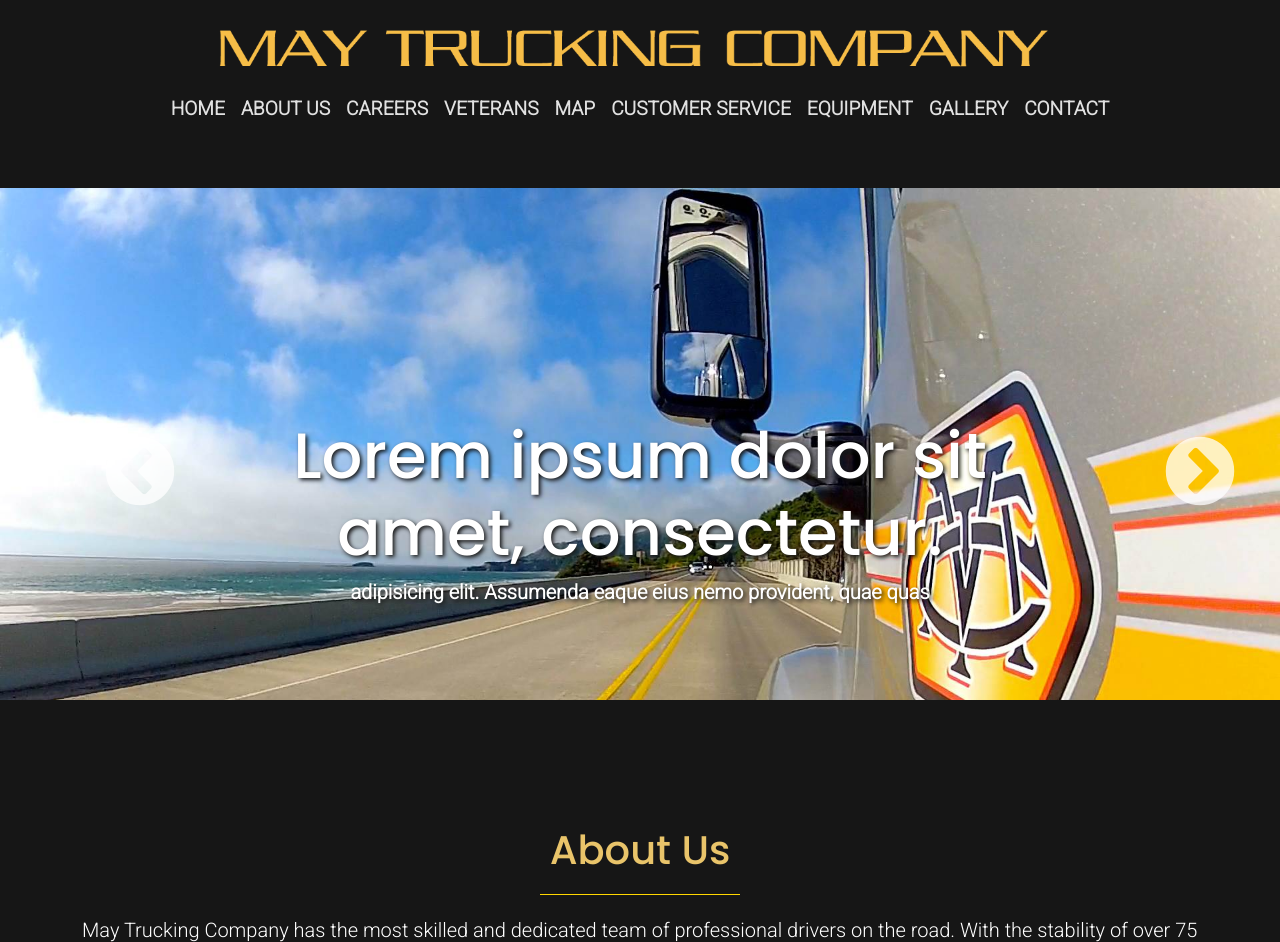
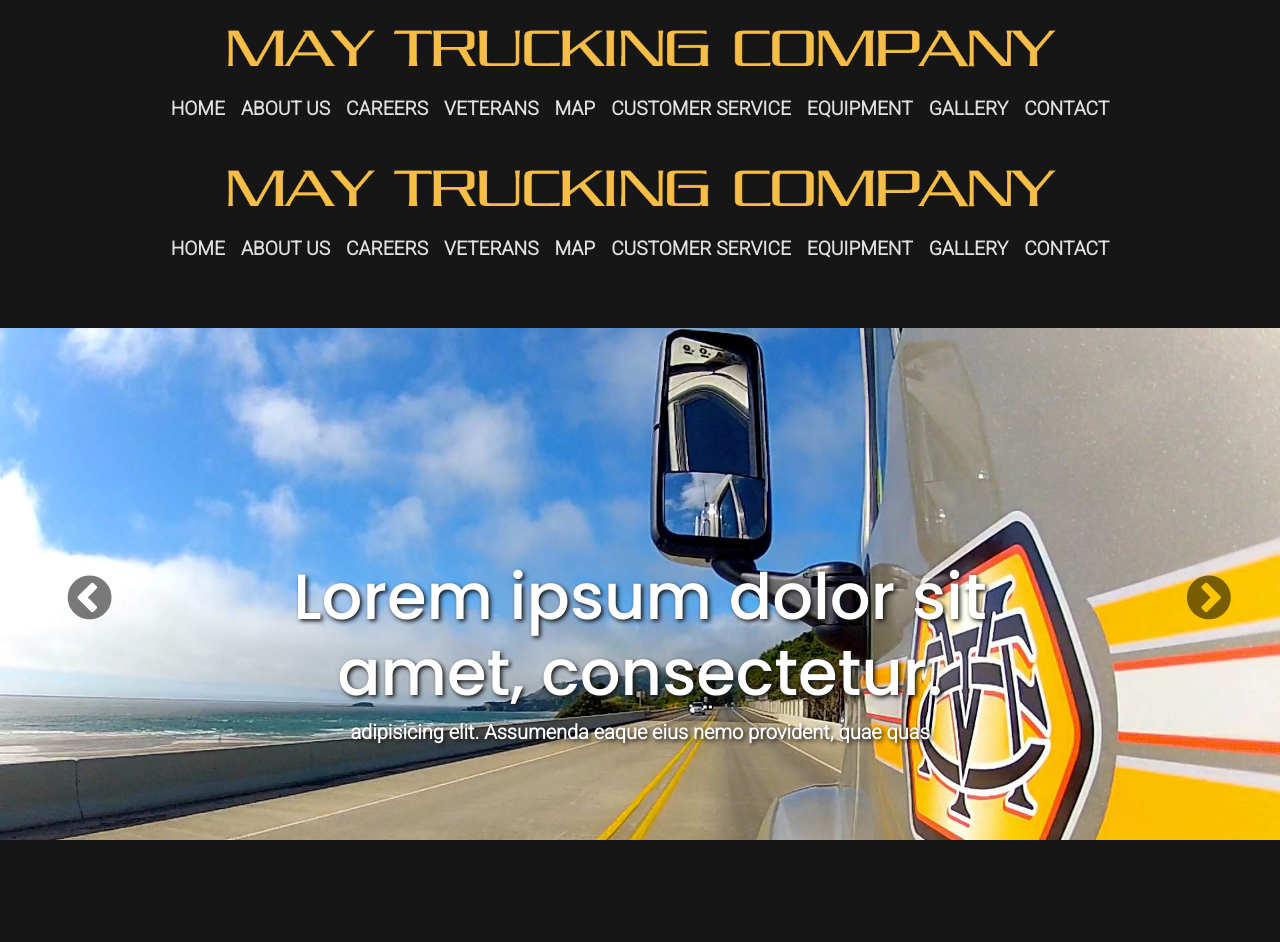
Before and after one commit to neofoxindia/demo-demo, a plain HTML site: page index.html in a window 1280 px wide. Shown: the top 942 px of the page. Drawn offline with Linux system fonts and the light colour scheme; a web font is replaced by a local one.

Commit message:
UI Change

```diff
--- a/css/style.scss
+++ b/css/style.scss
@@ -78,22 +78,18 @@ hr {
         background-image: url("../img/sliders/img3.jpg");
     }
 
-    //img {
-    //    height: 30vw;
-    //    object-fit: cover;
-    //    width: 100%;
-    //
-    //    //&:after {
-    //    //    content: ' ';
-    //    //    display: block;
-    //    //    position: absolute;
-    //    //    left: 0;
-    //    //    right: 0;
-    //    //    top: 0;
-    //    //    bottom: 0;
-    //    //    background: url('../img/gridtile.png') repeat !important;
-    //    //    background-size: 2px 2px;
-    //    //}
+
+    //&:after {
+    //    content: ' ';
+    //    display: block;
+    //    position: absolute;
+    //    left: 0;
+    //    right: 0;
+    //    top: 0;
+    //    bottom: 0;
+    //    background-color: rgba(0, 0, 0, 0.5);
+    //    //background: url('../img/gridtile.png') repeat !important;
+    //    background-size: 2px 2px;
     //}
 
 
@@ -105,18 +101,21 @@ hr {
 
 .slick-prev {
     z-index: 10000;
-    left: 100px !important;
+    left: 5vw !important;
+
     &:before {
-        font-size: 80px !important;
+        color: rgba(0, 0, 0, 0.7);
+        font-size: 4vw !important;
     }
 }
 
 .slick-next {
     z-index: 10000;
-    right:100px !important;
+    right: 6vw !important;
 
     &:before {
-        font-size: 80px !important;
+        color: rgba(0, 0, 0, 0.7);
+        font-size: 4vw !important;
     }
 }
 
--- a/index.html
+++ b/index.html
@@ -13,12 +13,14 @@
 <section class="container">
     <nav class="navbar navbar-expand-lg navbar-dark bg-dark">
         <div class="row d-flex justify-content-center">
-            <a class="navbar-brand col-xl-9 col-12" href="#intro">
+            <a class="navbar-brand col-xl-9 col-12 m-0" href="#intro">
                 <img src="img/logo.png" class="w-100" alt="Logo">
             </a>
-            <button class="navbar-toggler" type="button" data-toggle="collapse" data-target="#navbarNav"
+            <button class="navbar-toggler col-12 text-secondary" type="button" data-toggle="collapse"
+                    data-target="#navbarNav"
                     aria-controls="navbarNav" aria-expanded="false" aria-label="Toggle navigation">
-                <span class="navbar-toggler-icon"></span>
+                <span class="navbar-toggler-icon "></span>
+                <span class="text-secondary p-1">Menu</span>
             </button>
             <div class="collapse navbar-collapse justify-content-center" id="navbarNav">
                 <ul class="navbar-nav">
@@ -51,13 +53,58 @@
                     </li>
                 </ul>
             </div>
-
         </div>
         <!--COVID-19-RESPONSE-BANNER -->
     </nav>
-
 </section>
-<section class="py-5">
+<section class="container">
+    <nav class="navbar navbar-expand-lg navbar-dark bg-dark">
+        <div class="row d-flex justify-content-center">
+            <a class="navbar-brand col-xl-9 col-12 m-0" href="#intro">
+                <img src="img/logo.png" class="w-100" alt="Logo">
+            </a>
+            <button class="navbar-toggler col-12 text-secondary" type="button" data-toggle="collapse"
+                    data-target="#navbarNav"
+                    aria-controls="navbarNav" aria-expanded="false" aria-label="Toggle navigation">
+                <span class="navbar-toggler-icon "></span>
+                <span class="text-secondary p-1">Menu</span>
+            </button>
+            <div class="collapse navbar-collapse justify-content-center" id="navbarNav">
+                <ul class="navbar-nav">
+                    <li class="nav-item">
+                        <a class="nav-link" href="#body">Home</a>
+                    </li>
+                    <li class="nav-item">
+                        <a class="nav-link" href="#about">About Us</a>
+                    </li>
+                    <li class="nav-item">
+                        <a class="nav-link" href="#careers">Careers</a>
+                    </li>
+                    <li class="nav-item">
+                        <a class="nav-link" href="#Veterans">Veterans</a>
+                    </li>
+                    <li class="nav-item">
+                        <a class="nav-link" href="#regional_map">Map</a>
+                    </li>
+                    <li class="nav-item">
+                        <a class="nav-link" href="#services">Customer Service</a>
+                    </li>
+                    <li class="nav-item">
+                        <a class="nav-link" href="#equipment">Equipment</a>
+                    </li>
+                    <li class="nav-item">
+                        <a class="nav-link" href="#gallery">Gallery</a>
+                    </li>
+                    <li class="nav-item ">
+                        <a class="nav-link clearfix" href="#contact">Contact</a>
+                    </li>
+                </ul>
+            </div>
+        </div>
+        <!--COVID-19-RESPONSE-BANNER -->
+    </nav>
+</section>
+<section class="py-5 container-fluid p-0">
     <!-- Slider -->
     <div class="slick-slider" data-ride="carousel">
 
```
Also changed, not shown: css/style.css, 1 other file.
